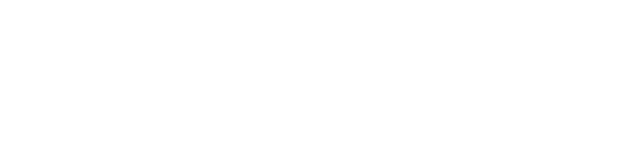
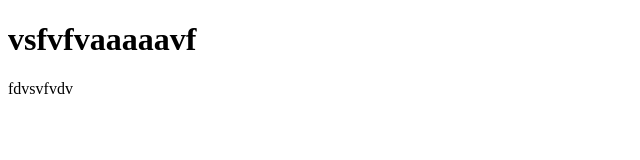
Before and after one commit to CristianMarin14/Proyecto1, a plain HTML site: page index.html in a window 1280 px wide. Shown: the whole page, without its empty margins (0-640 px from the left). Drawn offline with Linux system fonts and the light colour scheme.

Commit message:
Agregar el h1 que se borro

```diff
--- a/index.html
+++ b/index.html
@@ -9,7 +9,8 @@
 </head>
 
 <body>
-
+    <h1>vsfvfvaaaaavf</h1>
+    <p>fdvsvfvdv</p>
 </body>
 
 </html>
```
